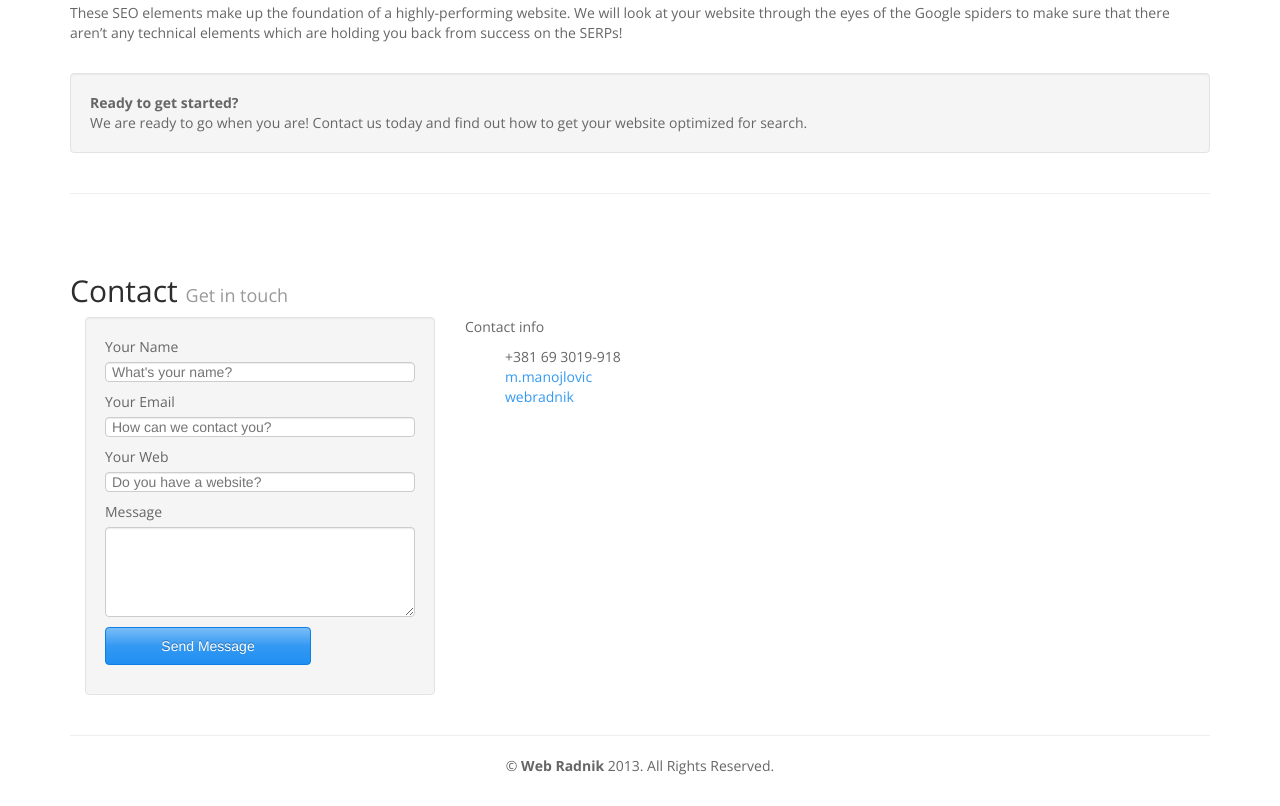
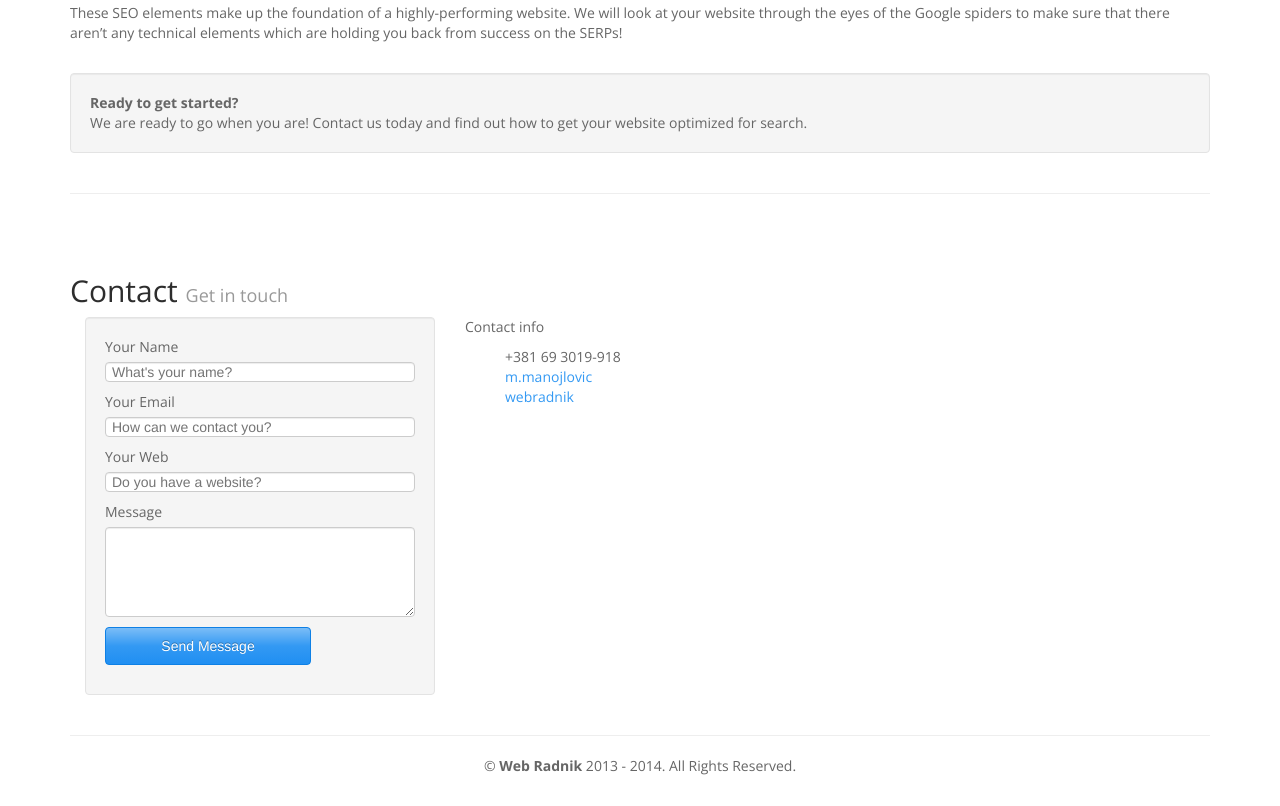
Before and after one commit to webradnik/webradnik.github.com, a plain HTML site: page index.html in a window 1280 px wide. Shown: the part 2179-2985 px from the top of the page. Drawn offline with nearby package versions, Linux system fonts and the light colour scheme.

Commit message:
Update year in index.html

```diff
--- a/index.html
+++ b/index.html
@@ -246,7 +246,7 @@
       <hr>
 
       <footer>
-        <p class="text-center">&copy; <b>Web Radnik</b> 2013. All Rights Reserved.</p>
+        <p class="text-center">&copy; <b>Web Radnik</b> 2013 - 2014. All Rights Reserved.</p>
       </footer>
     </div> <!-- /container -->
         <script src="//ajax.googleapis.com/ajax/libs/jquery/1.10.1/jquery.min.js"></script>
```
